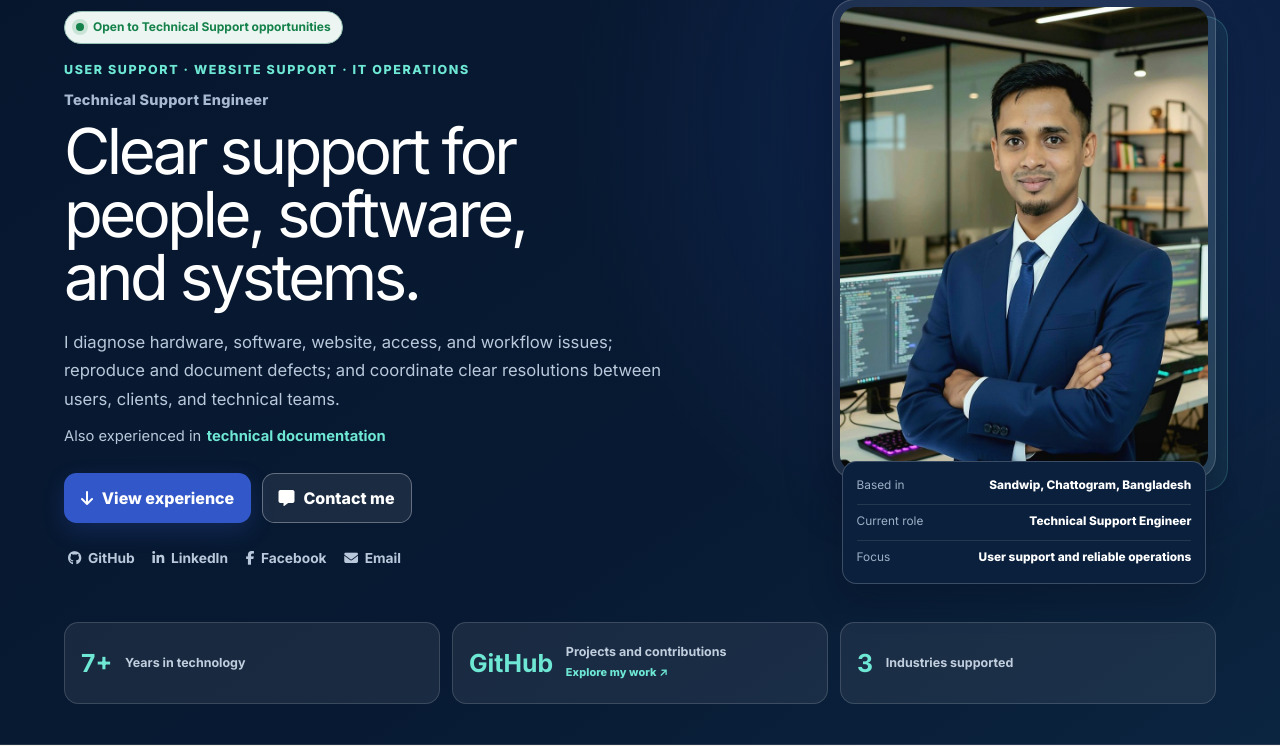
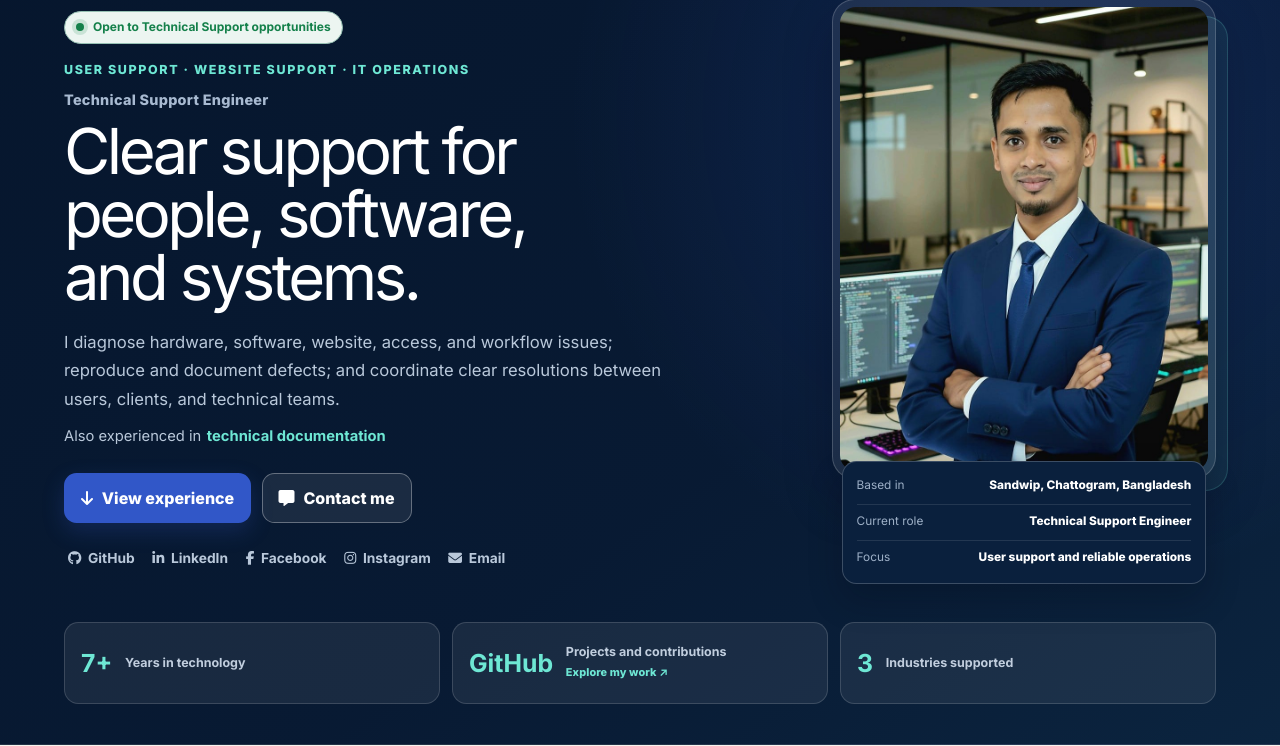
Before and after one commit to saamaamr/portfolio, a Node server app: page / in a window 1280 px wide. Shown: the part 129-875 px from the top of the page. Run offline with Node 20, Linux system fonts and the light colour scheme; style sheets or scripts are compiled from the project's sources.

Commit message:
feat: add Instagram profile links

```diff
--- a/views/index.ejs
+++ b/views/index.ejs
@@ -29,6 +29,7 @@
               <a href="https://github.com/saamaamr" target="_blank" rel="noopener noreferrer"><i class="fab fa-github" aria-hidden="true"></i> GitHub</a>
               <a href="https://www.linkedin.com/in/abdullah-a-699a90117/" target="_blank" rel="noopener noreferrer"><i class="fab fa-linkedin-in" aria-hidden="true"></i> LinkedIn</a>
               <a href="https://www.facebook.com/saamaamr1" target="_blank" rel="noopener noreferrer"><i class="fab fa-facebook-f" aria-hidden="true"></i> Facebook</a>
+              <a href="https://www.instagram.com/m_a_a_mamun" target="_blank" rel="noopener noreferrer"><i class="fab fa-instagram" aria-hidden="true"></i> Instagram</a>
               <a href="mailto:mamun872381cpi@gmail.com"><i class="fas fa-envelope" aria-hidden="true"></i> <%= t('hero.email') %></a>
             </div>
           </div>
@@ -164,6 +165,7 @@
               <a href="tel:+8801580831003"><span class="icon-tile"><i class="fas fa-phone" aria-hidden="true"></i></span><span><small><%= t('contact.phone') %></small><strong>+880 1580-831003</strong></span></a>
               <a href="https://wa.me/8801827918142" target="_blank" rel="noopener noreferrer"><span class="icon-tile"><i class="fab fa-whatsapp" aria-hidden="true"></i></span><span><small>WhatsApp</small><strong>+880 1827-918142</strong></span></a>
               <a href="https://www.linkedin.com/in/abdullah-a-699a90117/" target="_blank" rel="noopener noreferrer"><span class="icon-tile"><i class="fab fa-linkedin-in" aria-hidden="true"></i></span><span><small>LinkedIn</small><strong>Abdullah Al Mamun</strong></span></a>
+              <a href="https://www.instagram.com/m_a_a_mamun" target="_blank" rel="noopener noreferrer"><span class="icon-tile"><i class="fab fa-instagram" aria-hidden="true"></i></span><span><small>Instagram</small><strong>@m_a_a_mamun</strong></span></a>
               <a href="https://m.me/saamaamr1" target="_blank" rel="noopener noreferrer"><span class="icon-tile"><i class="fab fa-facebook-messenger" aria-hidden="true"></i></span><span><small>Facebook Messenger</small><strong><%= t('contact.facebookMessage') %></strong></span></a>
             </div>
             <form id="contact-form" class="contact-form reveal" novalidate>
--- a/views/partials/footer.ejs
+++ b/views/partials/footer.ejs
@@ -10,6 +10,7 @@
       <a href="mailto:mamun872381cpi@gmail.com" aria-label="<%= t('contact.email') %>"><i class="fas fa-envelope" aria-hidden="true"></i></a>
       <a href="tel:+8801580831003" aria-label="<%= t('contact.phone') %>"><i class="fas fa-phone" aria-hidden="true"></i></a>
       <a href="https://www.facebook.com/saamaamr1" target="_blank" rel="noopener noreferrer" aria-label="Facebook"><i class="fab fa-facebook-f" aria-hidden="true"></i></a>
+      <a href="https://www.instagram.com/m_a_a_mamun" target="_blank" rel="noopener noreferrer" aria-label="Instagram"><i class="fab fa-instagram" aria-hidden="true"></i></a>
     </div>
     <p class="copyright">&copy; <%= new Date().getFullYear() %> Abdullah Al Mamun. <%= t('footer.copyright') %></p>
   </div>
--- a/views/partials/head.ejs
+++ b/views/partials/head.ejs
@@ -39,7 +39,7 @@
       url: canonicalUrl,
       email: 'mailto:mamun872381cpi@gmail.com',
       address: { '@type': 'PostalAddress', addressLocality: 'Sandwip', addressRegion: 'Chattogram', addressCountry: 'BD' },
-      sameAs: ['https://github.com/saamaamr', 'https://www.linkedin.com/in/abdullah-a-699a90117/', 'https://www.facebook.com/saamaamr1']
+      sameAs: ['https://github.com/saamaamr', 'https://www.linkedin.com/in/abdullah-a-699a90117/', 'https://www.facebook.com/saamaamr1', 'https://www.instagram.com/m_a_a_mamun']
     }).replace(/</g, '\\u003c') %></script>
   <% } %>
   <script id="locale-data" type="application/json" nonce="<%= cspNonce %>"><%- serializedClientMessages %></script>
```
Also changed, not shown: tests/page.test.js (+21 -0 lines).
